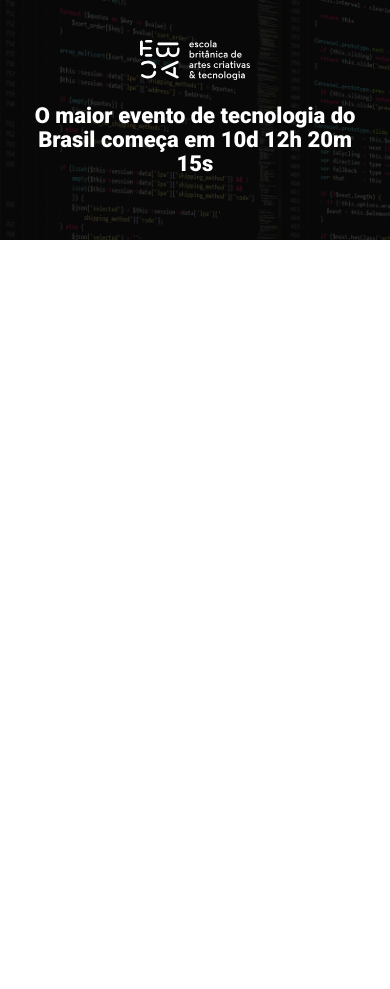
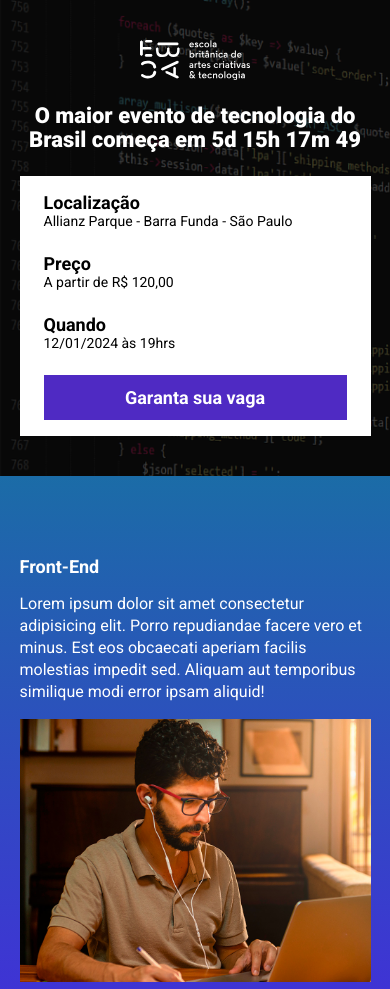
Before and after one commit to zingrad/Ebac_tech_talks, a website built with Parcel: page src/index.html in a window 390 px wide. Shown: the top 989 px of the page. Before the commit the page ends 844 px from the top, so only its background shows below. Built offline with nearby package versions, Linux system fonts and the light colour scheme.

Commit message:
Criando a contagem regressiva

```diff
--- a/package.json
+++ b/package.json
@@ -2,9 +2,9 @@
   "name": "projeto_evento",
   "version": "1.0.0",
   "description": "",
-  "main": "index.js",
   "scripts": {
     "test": "echo \"Error: no test specified\" && exit 1",
+    "build":"parcel build src/index.html",
     "dev": "parcel src/index.html src/styles/main.scss src/scripts/main.js"
   },
   "keywords": [],
--- a/src/index.html
+++ b/src/index.html
@@ -8,16 +8,81 @@
     <title>Ebac Tech Talks</title>
     <link rel="stylesheet" href="styles/main.scss">
     <link href="https://fonts.googleapis.com/css2?family=Roboto:wght@400;700;900&display=swap" rel="stylesheet">
+    <link rel="stylesheet" href="https://unpkg.com/aos@next/dist/aos.css" />
 </head>
 <body>
     <header class="hero">
         <div class="container">
             <img class="hero__logo" src="./images/ebac_logo.svg" alt="EBAC">
             <p class="hero__text">
-                O maior evento de tecnologia do Brasil começa em 10d 12h 20m 15s
+                O maior evento de tecnologia do Brasil começa em <span id="contador"></span>
             </p>
+            <div class="infos-bar">
+                <ul class="infos-bar__infos">
+                    <li class="infos-bar__infos__item">
+                        <b>Localização</b>
+                        Allianz Parque - Barra Funda - São Paulo
+                    </li>
+                    <li class="infos-bar__infos__item">
+                        <b>Preço</b>
+                        A partir de R$ 120,00
+                    </li>
+                    <li class="infos-bar__infos__item">
+                        <b>Quando</b>
+                      12/01/2024 às 19hrs
+                    </li>
+                </ul>
+                <a class="button button--primary" href="">Garanta sua vaga</a>
+            </div>
         </div>
     </header>
+    <section class="event event--frontend" >
+        <div class="container" data-aos="fade-right">
+            <div class="event__details">
+                <h2 class="event__details__title">Front-End</h2>
+                <p class="event__details__description">
+                    Lorem ipsum dolor sit amet consectetur adipisicing elit. Porro repudiandae facere vero et minus. Est eos obcaecati aperiam facilis molestias impedit sed. Aliquam aut temporibus similique modi error ipsam aliquid!
+                </p>
+            </div>
+            <img class="event__image" src="./images/frontend.png" alt="Front End" >
+        </div>
+    </section>
+    <section class="event event--ui-ux event--image-left" >
+        <div class="container" data-aos="fade-left">
+            <div class="event__details">
+                <h2 class="event__details__title">UI/UX</h2>
+                <p class="event__details__description">
+                    Lorem ipsum dolor sit amet consectetur adipisicing elit. Porro repudiandae facere vero et minus. Est eos obcaecati aperiam facilis molestias impedit sed. Aliquam aut temporibus similique modi error ipsam aliquid!
+                </p>
+            </div>
+            <img class="event__image" src="./images/frontend.png" alt="Front End" >
+        </div>
+    </section>
+    <section class="event event--data-science" >
+        <div class="container" data-aos="fade-right">
+            <div class="event__details">
+                <h2 class="event__details__title">Data science</h2>
+                <p class="event__details__description">
+                    Lorem ipsum dolor sit amet consectetur adipisicing elit. Porro repudiandae facere vero et minus. Est eos obcaecati aperiam facilis molestias impedit sed. Aliquam aut temporibus similique modi error ipsam aliquid!
+                </p>
+            </div>
+            <img class="event__image" src="./images/frontend.png" alt="Front End"  >
+        </div>
+    </section>
+    <section class="event event--backend event--image-left" >
+        <div class="container" data-aos="fade-left">
+            <div class="event__details">
+                <h2 class="event__details__title">Back-end</h2>
+                <p class="event__details__description">
+                    Lorem ipsum dolor sit amet consectetur adipisicing elit. Porro repudiandae facere vero et minus. Est eos obcaecati aperiam facilis molestias impedit sed. Aliquam aut temporibus similique modi error ipsam aliquid!
+                </p>
+            </div>
+            <img class="event__image" src="./images/frontend.png" alt="Front End" >
+        </div>
+    </section>
+    <script src="https://unpkg.com/aos@next/dist/aos.js"></script>
     <script src="./scripts/main.js"></script>
+
+
 </body>
 </html>
--- a/src/scripts/main.js
+++ b/src/scripts/main.js
@@ -1 +1,28 @@
-console.log('ola mundo')
+AOS.init();
+
+const dataDoEvento = new Date('jan 12,2024,19:00:00');
+const timeStampDoEvento = dataDoEvento.getTime();
+
+const contaAsHoras = setInterval(function() {
+    const agora = new Date();
+    const  timesStampAtual = agora.getTime();
+
+    const distanciaAteOEvento = timeStampDoEvento - timesStampAtual;
+
+    const diaEmMS = 1000 * 60 * 60 * 24;
+    const horaEmMS = 1000 * 60 * 60;
+    const minutoEmMS = 1000 * 60;
+
+   const diasAteOEvento = Math.floor(distanciaAteOEvento / diaEmMS);
+   const horasAteOEvento = Math.floor(distanciaAteOEvento % diaEmMS / horaEmMS);
+    const minutosAteOEvento = Math.floor((distanciaAteOEvento % horaEmMS) / minutoEmMS);
+    const segundosAteOEvento = Math.floor((distanciaAteOEvento % minutoEmMS) / 1000)
+
+   document.getElementById('contador').innerHTML = `${diasAteOEvento}d ${horasAteOEvento}h ${minutosAteOEvento}m ${segundosAteOEvento}`;
+
+   if(diasAteOEvento < 0 || diasAteOEvento >= dataDoEvento){
+    clearInterval(contaAsHoras)
+    document.getElementById('contador').innerHTML = 'Evento expirado';
+   }
+
+},1000)
--- /dev/null
+++ b/src/styles/_event.scss
@@ -0,0 +1,66 @@
+@use 'variables';
+
+
+.event{
+    padding: 80px 0;
+
+
+    &--frontend{
+        background-image: linear-gradient(variables.$blue1,variables.$blue2);
+    }
+
+    &--ui-ux{
+        background-image: linear-gradient(variables.$blue2,variables.$pink);
+    }
+
+    &--data-science{
+        background-image: linear-gradient(variables.$pink,variables.$yellow);
+    }
+
+    &--backend{
+        background-image: linear-gradient(variables.$yellow,variables.$pink);
+    }
+
+    &--image-left{
+        .container{
+            flex-direction: row-reverse;
+        }
+    }
+
+    .container{
+        display: flex;
+        gap: 40px;
+
+    }
+
+    &__image{
+        max-width: 360px;
+    }
+
+    &__details{
+        &__title{
+            font-size: 18px;
+            font-weight: bold;
+            margin-bottom: 16px;
+        }
+
+        &__description{
+            line-height: 22px;
+        }
+    }
+
+    @media(max-width: 640px){
+        .container{
+            display: block;
+        }
+
+        &__image{
+            width: 100%;
+        }
+
+        &__details{
+            margin-right: 0;
+            margin-bottom: 16px;
+        }
+    }
+}
--- a/src/styles/_hero.scss
+++ b/src/styles/_hero.scss
@@ -1,3 +1,6 @@
+@use 'variables';
+
+
 .hero{
     padding-top: 64px;
     padding-bottom: 100px;
@@ -16,7 +19,7 @@
         left: 0;
         width: 100%;
         height: 100%;
-        background-color: #000;
+        background-color: variables.$secondaryTextColor;
        content: '';
        opacity: 0.7;
     }
@@ -37,7 +40,6 @@
     }
 
 
-
     @media(max-width:640px){
         padding: 40px 0;
 
--- /dev/null
+++ b/src/styles/_variables.scss
@@ -0,0 +1,8 @@
+$textColor:#fff;
+$secondaryTextColor:#000;
+
+$blue1: #1b6ca7;
+$blue2:#442bdb;
+$pink:#98223b;
+$yellow:#9C791D;
+$purple:#4f2ac3;
--- /dev/null
+++ b/src/styles/components/_buttons.scss
@@ -0,0 +1,31 @@
+@use '../variables';
+
+
+.button{
+    padding: 12px;
+    font-size: 18px;
+    font-weight: bold;
+    text-decoration: none;
+    text-align: center;
+    white-space: nowrap;
+
+    &--primary{
+        color: #fff;
+        background-color: variables.$purple;
+    }
+
+    @media(max-width:640px){
+       display: flex;
+       width: 100%;
+     align-items: center;
+    justify-content: center;
+    }
+
+
+    @media(max-width:1024px){
+        display: flex;
+      align-items: center;
+     justify-content: center;
+     }
+
+}
--- /dev/null
+++ b/src/styles/components/_infos_bar.scss
@@ -0,0 +1,43 @@
+@use '../variables';
+
+
+.infos-bar{
+    padding: 16px 24px;
+    background-color: variables.$textColor;
+    display: flex;
+    justify-content: space-between;
+
+    &__infos{
+        display: flex;
+        gap: 40px;
+
+        &__item{
+            font-size: 14px;
+            color: variables.$secondaryTextColor;
+
+            b{
+                font-size: 18px;
+                display: block;
+                color: variables.$secondaryTextColor;
+            }
+        }
+    }
+
+    @media(max-width: 640px){
+        display: block;
+
+        &__infos{
+            display: block;
+
+            &__item{
+                margin-bottom: 24px;
+            }
+        }
+    }
+
+    @media(max-width:1024px){
+        &__infos{
+            gap:16px;
+        }
+     }
+}
--- a/src/styles/main.scss
+++ b/src/styles/main.scss
@@ -1,11 +1,16 @@
 @use 'hero';
+@use './components/infos_bar';
+@use './components/buttons';
+@use 'event';
+@use 'variables';
 
 *{
    margin: 0;
    padding: 0;
    box-sizing: border-box;
    font-family: Roboto, sans-serif;
-   color: #fff;
+   color: variables.$textColor;
+   list-style: none;
 }
 
 .container{
```
